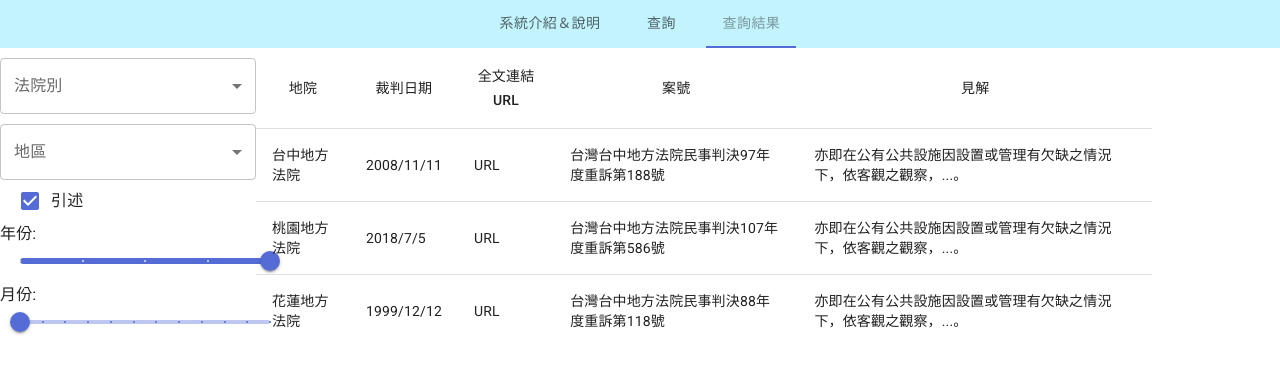
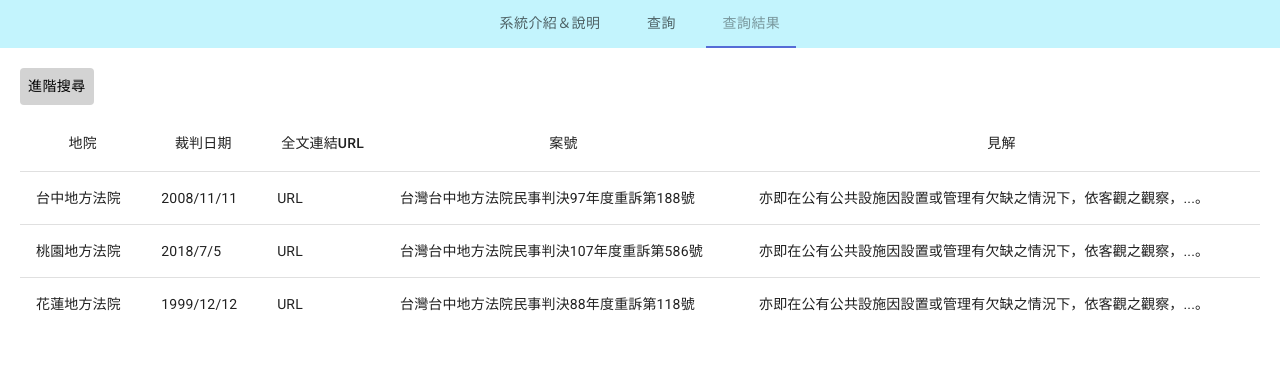
Before and after one commit to eddie605134/legal-opinion-db-on-jurisprudence, a React (Vite) app: page /result in a window 1280 px wide. Shown: the top 372 px of the page. Built offline with nearby package versions, Linux system fonts and the light colour scheme.

Commit message:
[Mod] 修改法院選擇按鈕、進階查詢Drawer

```diff
--- a/src/pages/MapPage.tsx
+++ b/src/pages/MapPage.tsx
@@ -5,7 +5,7 @@ import { RootState, AppDispatch } from '@/store';
 import Box from '@mui/material/Box';
 import Button from '@mui/material/Button';
 import Typography from '@mui/material/Typography';
-import { Accordion, AccordionDetails, AccordionSummary, Card, FormLabel } from '@mui/material';
+import { Accordion, AccordionDetails, AccordionSummary, Card, FormControlLabel, FormLabel, Radio, RadioGroup } from '@mui/material';
 import ExpandMoreIcon from '@mui/icons-material/ExpandMore';
 import SendIcon from '@mui/icons-material/Send';
 import { Link } from 'react-router-dom';
@@ -15,11 +15,26 @@ function MapPage() {
   const dispatch: AppDispatch = useDispatch();
 
   return (
-    <div>
+    <div style={{margin: '20px'}}>
       <div style={{width: '35%', position: 'relative', float: 'left' }}>
         <img src='../../asserts/images/taiwan_map.png'></img>
       </div>
       <div style={{width: '65%', position: 'relative', float: 'left' }}>
+        <div style={{whiteSpace:'nowrap'}}>
+        <RadioGroup>
+          <pre>
+          <FormControlLabel style={{width: 'fit-content'}} value="1" control={<Radio />} label="最高法院" />
+          <br />
+          <FormControlLabel style={{width: 'fit-content'}} value="2" control={<Radio />} label="臺灣高等法院" />
+          <FormControlLabel style={{width: 'fit-content'}} value="3" control={<Radio />} label="臺灣高等法院臺中分院" />
+          <FormControlLabel style={{width: 'fit-content'}} value="4" control={<Radio />} label="臺灣高等法院臺南分院" />
+          <FormControlLabel style={{width: 'fit-content'}} value="5" control={<Radio />} label="臺灣高等法院高雄分院" />
+          <br />
+          <FormControlLabel style={{width: 'fit-content'}} value="6" control={<Radio />} label="臺灣高等法院花蓮分院" />
+          <FormControlLabel style={{width: 'fit-content'}} value="7" control={<Radio />} label="臺灣高等法院金門分院" />
+          </pre>
+        </RadioGroup>
+        </div>
         <FormLabel>台北地方法院</FormLabel>
         <br />
         <FormLabel>裁判日期：民國85年1月1日～民國111年12月31日</FormLabel>
--- a/src/pages/ResultPage.tsx
+++ b/src/pages/ResultPage.tsx
@@ -5,6 +5,9 @@ import Box from '@mui/material/Box';
 import TextField from '@mui/material/TextField';
 import { Button, Checkbox, Container, Drawer, FormControl, FormControlLabel, FormGroup, InputLabel, List, ListItem, ListItemButton, ListItemText, MenuItem, Select, SelectChangeEvent, Slider, Table, TableBody, TableCell, TableContainer, TableHead, TableRow } from '@mui/material';
 import { relative } from 'path';
+
+
+type Anchor = 'top' | 'left' | 'bottom' | 'right';
 
 function createData(
   courthouse: string,
@@ -32,10 +35,36 @@ function ResultPage() {
     setArea(event.target.value as string);
   };
 
-  return (
-    <div>
-      <div style={{  width: '20%', position: 'relative', float: 'left' }}>
-        <FormControl fullWidth style={{marginTop: '10px'}}>
+  const [month, setMonth1] = React.useState('');
+  const monthChange = (event: SelectChangeEvent) => {
+    setMonth1(event.target.value as string);
+  };
+
+  const [state, setState] = React.useState({
+    top: false,
+    left: false,
+    bottom: false,
+    right: false,
+  });
+
+  const toggleDrawer =
+    (anchor: Anchor, open: boolean) =>
+      (event: React.KeyboardEvent | React.MouseEvent) => {
+        if (
+          event.type === 'keydown' &&
+          ((event as React.KeyboardEvent).key === 'Tab' ||
+            (event as React.KeyboardEvent).key === 'Shift')
+        ) {
+          return;
+        }
+
+        setState({ ...state, [anchor]: open });
+      };
+  // 待修改！！
+  const list = (anchor: Anchor) => (
+    <div style={{width: '360px', margin: '20px 0px 0px 20px'}}>
+      <label style={{marginLeft: '140px'}}>進階搜尋</label>
+      <FormControl fullWidth style={{ marginTop: '10px', width: '330px' }}>
       <InputLabel id="courthouse-select-label">法院別</InputLabel>
       <Select
         labelId="courthouse-select-label"
@@ -48,9 +77,8 @@ function ResultPage() {
         <MenuItem value={20}>高等法院</MenuItem>
         <MenuItem value={30}>地方法院</MenuItem>
       </Select>
-        </FormControl>
-        <FormControl fullWidth style={{marginTop: '10px'}}>
-          <InputLabel id="area-select-label">地區</InputLabel>
+    </FormControl><FormControl fullWidth style={{ marginTop: '10px', width: '330px' }}>
+        <InputLabel id="area-select-label">（依法院別預設）</InputLabel>
         <Select
           labelId="area-select-label"
           id="area-select"
@@ -62,37 +90,92 @@ function ResultPage() {
           <MenuItem value={20}>台中地方法院</MenuItem>
           <MenuItem value={30}>新竹地方法院</MenuItem>
         </Select>
-        </FormControl>
-        <FormGroup style={{marginLeft: '20px'}}>
+      </FormControl><FormGroup style={{ marginLeft: '20px' }}>
         <FormControlLabel control={<Checkbox defaultChecked />} label="引述" />
       </FormGroup>
-        <label>年份:</label>
-        <br />
-        <Slider
-          aria-label="Small steps"
-          defaultValue={111}
-          step={1}
-          marks
-          min={107}
-          max={111}
-          valueLabelDisplay="auto"
-          style={{width: '250px', marginLeft: '20px'}}
-        />
-        <br />
-        <label>月份:</label>
-        <br />
-        <Slider
-          aria-label="Small steps"
-          defaultValue={1}
-          step={1}
-          marks
-          min={1}
-          max={12}
-          valueLabelDisplay="auto"
-          style={{width: '250px', marginLeft: '20px'}}
-        />
+      <div style={{whiteSpace: 'nowrap'}}>
+      <FormControl fullWidth style={{ width: '70px' }}>
+        <InputLabel id="courthouse-select-label">110</InputLabel>
+        <Select
+          labelId="courthouse-select-label"
+          id="courthouse-select"
+          value={courthouse}
+          label=""
+          onChange={monthChange}
+        >
+          <MenuItem value={10}>1</MenuItem>
+          <MenuItem value={20}>2</MenuItem>
+          <MenuItem value={30}>3</MenuItem>
+        </Select>
+      </FormControl>
+      <label style={{ verticalAlign: 'bottom' }}>年</label>
+      <FormControl fullWidth style={{ width: '60px' }}>
+        <InputLabel id="courthouse-select-label">1</InputLabel>
+        <Select
+          labelId="courthouse-select-label"
+          id="courthouse-select"
+          value={courthouse}
+          label=""
+          onChange={monthChange}
+        >
+          <MenuItem value={10}>1</MenuItem>
+          <MenuItem value={20}>2</MenuItem>
+          <MenuItem value={30}>3</MenuItem>
+        </Select>
+      </FormControl>
+      <label style={{ verticalAlign: 'bottom' }}>月</label>
+      <label style={{ verticalAlign: 'bottom' }}>-</label>
+      <FormControl fullWidth style={{ width: '70px' }}>
+        <InputLabel id="courthouse-select-label">112</InputLabel>
+        <Select
+          labelId="courthouse-select-label"
+          id="courthouse-select"
+          value={courthouse}
+          label=""
+          onChange={monthChange}
+        >
+          <MenuItem value={10}>1</MenuItem>
+          <MenuItem value={20}>2</MenuItem>
+          <MenuItem value={30}>3</MenuItem>
+        </Select>
+      </FormControl>
+      <label style={{ verticalAlign: 'bottom' }}>年</label>
+      <FormControl fullWidth style={{ width: '60px' }}>
+        <InputLabel id="courthouse-select-label">12</InputLabel>
+        <Select
+          labelId="courthouse-select-label"
+          id="courthouse-select"
+          value={courthouse}
+          label=""
+          onChange={monthChange}
+        >
+          <MenuItem value={10}>1</MenuItem>
+          <MenuItem value={20}>2</MenuItem>
+          <MenuItem value={30}>3</MenuItem>
+        </Select>
+      </FormControl>
+      <label style={{ verticalAlign: 'bottom' }}>月</label>
       </div>
-      <div style={{width: '70%', position: 'relative', float: 'left' }}>
+      </div>
+  )
+  return (
+    <div style={{margin: '20px'}}>
+      <div style={{ marginTop: '10px' }}>
+        {(['left'] as const).map((anchor) => (
+          <React.Fragment key={anchor}>
+            <Button style={{backgroundColor: 'lightgray', color: 'black'}} onClick={toggleDrawer(anchor, true)}>進階搜尋</Button>
+            <Drawer
+              anchor={anchor}
+              open={state[anchor]}
+              onClose={toggleDrawer(anchor, false)}
+            >
+              {list(anchor)}
+            </Drawer>
+          </React.Fragment>
+        ))}
+      </div>
+      {/* <div style={{width: '70%', position: 'relative', float: 'right' }}> */}
+      <div style={{ marginTop: '10px' }}>
         <TableContainer>
           <Table sx={{ minWidth: 650 }} aria-label="simple table">
             <TableHead>
```
Lines whose indentation alone changed are shown as unchanged.
